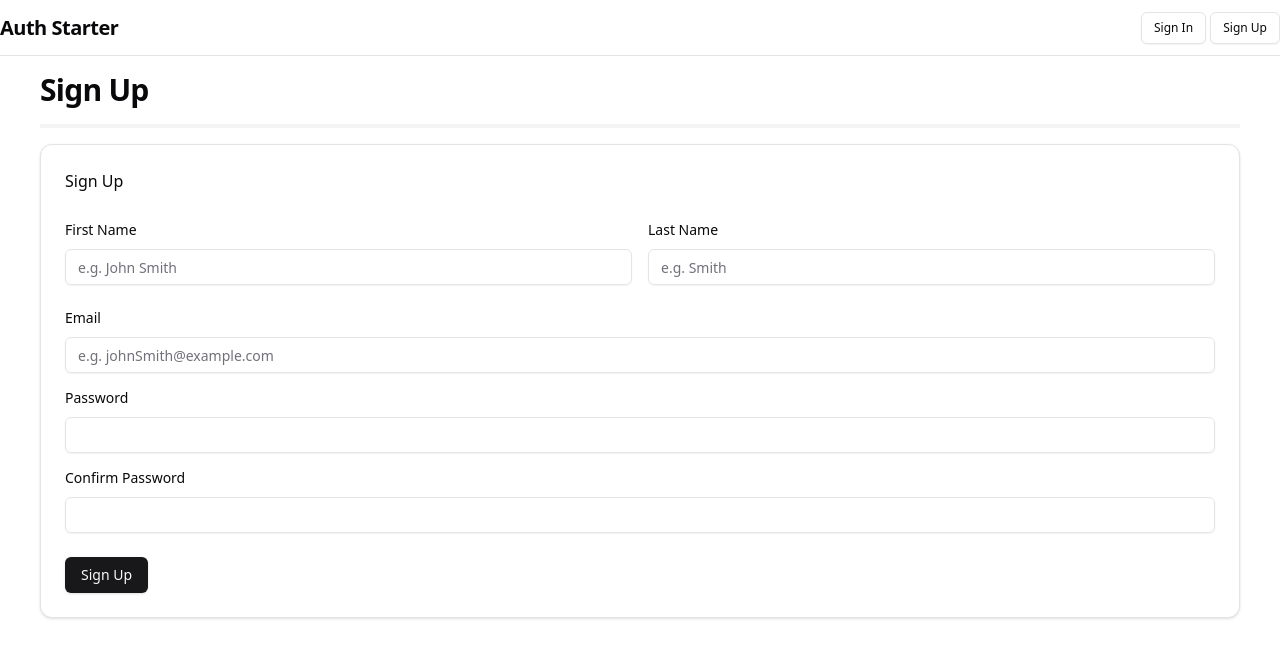
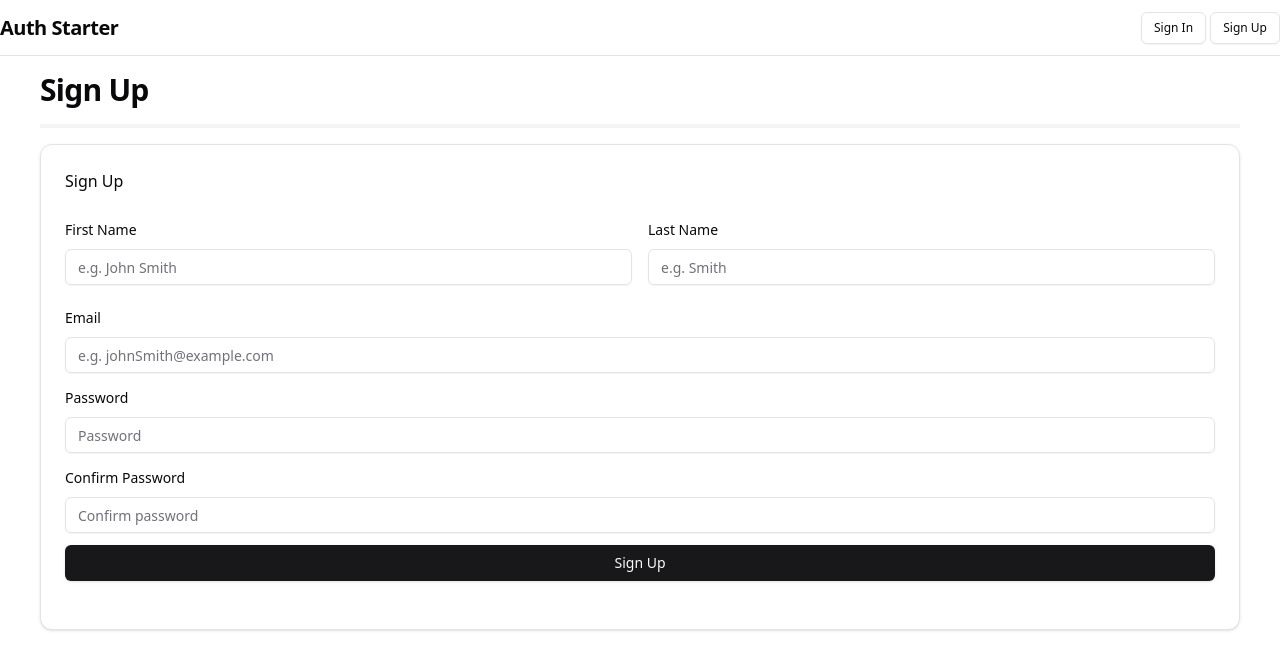
Before and after one commit to ueharaneal/connekter, a Next.js app: page /auth/signup in a window 1280 px wide. Shown: the top 670 px of the page. Built offline with nearby package versions, Linux system fonts and the light colour scheme.

Commit message:
fixed prettier file

```diff
--- a/src/components/auth/SignupForm.tsx
+++ b/src/components/auth/SignupForm.tsx
@@ -38,7 +38,7 @@ function SignupForm() {
 			<CardContent>
 				<Form {...form}>
 					<form
-						onSubmit={() => form.handleSubmit(onSubmit)}
+						onSubmit={form.handleSubmit(onSubmit)}
 						className='flex-col flex gap-y-3'
 					>
 						<div className='flex flex-row w-full gap-x-4 justify-around'>
@@ -103,7 +103,11 @@ function SignupForm() {
 								<FormItem>
 									<FormLabel>Password</FormLabel>
 									<FormControl>
-										<Input type='password' {...field} />
+										<Input
+											type='password'
+											{...field}
+											placeholder='Password'
+										/>
 									</FormControl>
 									<FormMessage />
 								</FormItem>
@@ -116,18 +120,27 @@ function SignupForm() {
 								<FormItem>
 									<FormLabel>Confirm Password</FormLabel>
 									<FormControl>
-										<Input type='password' {...field} />
+										<Input
+											type='password'
+											{...field}
+											placeholder='Confirm password'
+										/>
 									</FormControl>
 									<FormMessage />
 								</FormItem>
 							)}
 						/>
+						<Button
+							type='submit'
+							disabled={form.formState.isSubmitting}
+							className='w-full'
+						>
+							Sign Up
+						</Button>
 					</form>
 				</Form>
 			</CardContent>
-			<CardFooter>
-				<Button>Sign Up</Button>
-			</CardFooter>
+			<CardFooter></CardFooter>
 		</Card>
 	)
 }
--- a/src/components/ui/form.tsx
+++ b/src/components/ui/form.tsx
@@ -90,12 +90,12 @@ const FormLabel = React.forwardRef<
 	React.ElementRef<typeof LabelPrimitive.Root>,
 	React.ComponentPropsWithoutRef<typeof LabelPrimitive.Root>
 >(({ className, ...props }, ref) => {
-  const { error, formItemId } = useFormField()
+	const { formItemId } = useFormField()
 
 	return (
 		<Label
 			ref={ref}
-      className={cn(error && "text-destructive", className)}
+			className={cn(className)}
 			htmlFor={formItemId}
 			{...props}
 		/>
@@ -107,7 +107,8 @@ const FormControl = React.forwardRef<
 	React.ElementRef<typeof Slot>,
 	React.ComponentPropsWithoutRef<typeof Slot>
 >(({ ...props }, ref) => {
-  const { error, formItemId, formDescriptionId, formMessageId } = useFormField()
+	const { error, formItemId, formDescriptionId, formMessageId } =
+		useFormField()
 
 	return (
 		<Slot
```
Also changed, not shown: src/app/auth/signup/page.tsx (+8 -8 lines), src/validators/signup-validators.ts (+7 -7 lines), 1 other file (tests, documents, lock files or other folders). Lines whose indentation alone changed are shown as unchanged.
